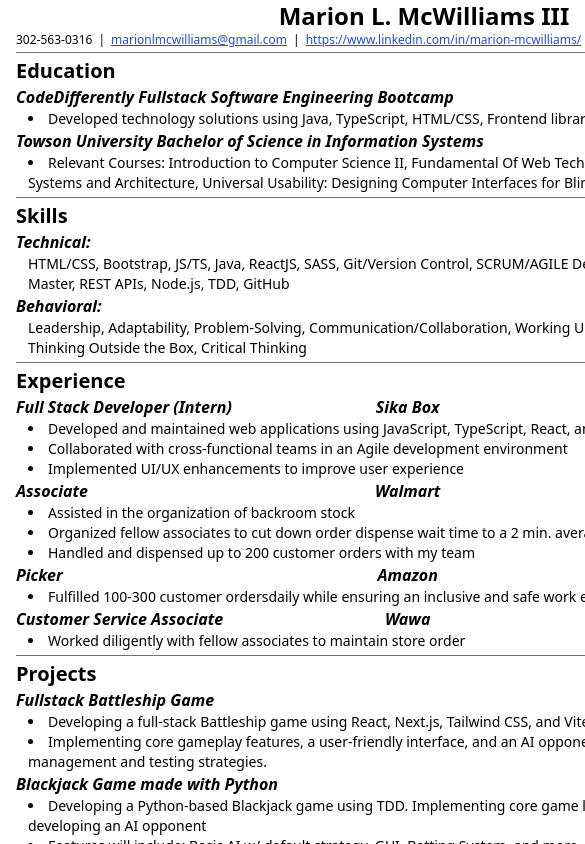
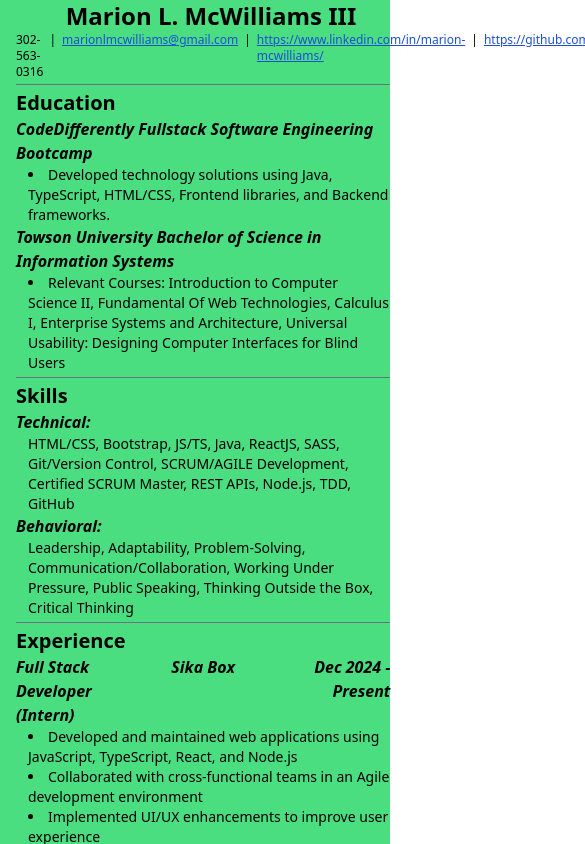
Before and after one commit to marleomac3/Resume, a React (Vite) app: page / in a window 390 px wide. Shown: the top 844 px of the page, 585 px wide, since content can reach past the window. Built offline with nearby package versions, Linux system fonts and the light colour scheme.

Commit message:
Feat: setting up mobile version

```diff
--- a/src/App.jsx
+++ b/src/App.jsx
@@ -1,37 +1,12 @@
-import React from 'react';
-import HeaderSection from './components/HeaderSection';
-import EducationSection from './components/EducationSection';
-import SkillsSection from './components/SkillsSection';
-import ExperienceSection from './components/ExperienceSection';
-import ProjectsSection from './components/ProjectsSection';
-import BorderLine from './components/BorderLine';
+import React from "react";
+import DesktopResume from "./versions/DesktopResume";
+import IPhone14Resume from "./versions/IPhone14Resume";
 
 function App() {
   return (
     <>
-      <div id='content-div' className='flex flex-col mx-auto w-[51rem] h-[66rem] bg-white '>
-        <div id='header-section' className='ml-4 w-full'>
-          <HeaderSection />
-          <BorderLine />
-        </div>
-        <main className='flex flex-col'>
-          <div id='education-section' className='ml-4 w-full'>
-            <EducationSection />
-            <BorderLine />
-          </div>
-          <div id='skills-section' className='ml-4 w-full'>
-            <SkillsSection />
-            <BorderLine />
-          </div>
-          <div id='experience-section' className='ml-4 w-full'>
-            <ExperienceSection />
-            <BorderLine />
-          </div>
-          <div id='projects-section' className='ml-4 w-full'>
-            <ProjectsSection />
-          </div>
-        </main>
-      </div>
+      <DesktopResume />
+      <IPhone14Resume />
     </>
   );
 }
--- /dev/null
+++ b/src/versions/DesktopResume.jsx
@@ -0,0 +1,39 @@
+import React from "react";
+import HeaderSection from "../components/HeaderSection";
+import EducationSection from "../components/EducationSection";
+import SkillsSection from "../components/SkillsSection";
+import ExperienceSection from "../components/ExperienceSection";
+import ProjectsSection from "../components/ProjectsSection";
+import BorderLine from "../components/BorderLine";
+
+export default function DesktopResume() {
+  return (
+    <>
+      <div
+        id="content-div"
+        className="flex flex-col mx-auto w-[51rem] h-[66rem] bg-white iphone14:hidden">
+        <div id="header-section" className="ml-4 w-full">
+          <HeaderSection />
+          <BorderLine />
+        </div>
+        <main className="flex flex-col">
+          <div id="education-section" className="ml-4 w-full">
+            <EducationSection />
+            <BorderLine />
+          </div>
+          <div id="skills-section" className="ml-4 w-full">
+            <SkillsSection />
+            <BorderLine />
+          </div>
+          <div id="experience-section" className="ml-4 w-full">
+            <ExperienceSection />
+            <BorderLine />
+          </div>
+          <div id="projects-section" className="ml-4 w-full">
+            <ProjectsSection />
+          </div>
+        </main>
+      </div>
+    </>
+  );
+}
--- /dev/null
+++ b/src/versions/IPhone14Resume.jsx
@@ -0,0 +1,39 @@
+import React from "react";
+import HeaderSection from "../components/HeaderSection";
+import EducationSection from "../components/EducationSection";
+import SkillsSection from "../components/SkillsSection";
+import ExperienceSection from "../components/ExperienceSection";
+import ProjectsSection from "../components/ProjectsSection";
+import BorderLine from "../components/BorderLine";
+
+export default function IPhone14Resume() {
+  return (
+    <>
+      <div
+        id="content-div"
+        className="hidden flex-col mx-auto w-full h-[66rem] bg-green-400 iphone14:flex">
+        <div id="header-section" className="ml-4 w-full">
+          <HeaderSection />
+          <BorderLine />
+        </div>
+        <main className="flex flex-col">
+          <div id="education-section" className="ml-4 w-full">
+            <EducationSection />
+            <BorderLine />
+          </div>
+          <div id="skills-section" className="ml-4 w-full">
+            <SkillsSection />
+            <BorderLine />
+          </div>
+          <div id="experience-section" className="ml-4 w-full">
+            <ExperienceSection />
+            <BorderLine />
+          </div>
+          <div id="projects-section" className="ml-4 w-full">
+            <ProjectsSection />
+          </div>
+        </main>
+      </div>
+    </>
+  );
+}
--- a/tailwind.config.js
+++ b/tailwind.config.js
@@ -5,7 +5,11 @@
       "./src/**/*.{js,ts,jsx,tsx}",
     ],
     theme: {
-      extend: {},
+      extend: {
+        screens: {
+          'iphone14': {'min': '390px', 'max': '430px'},
+        },
+      },
     },
     plugins: [],
   }
```
